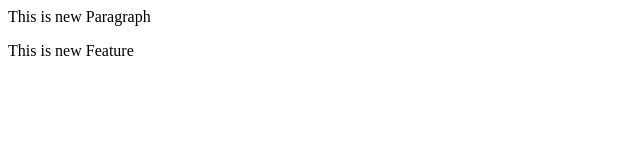
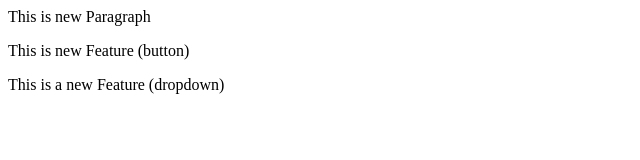
Before and after one commit to Tejassk23/localrepo, a plain HTML site: page index.html in a window 1280 px wide. Shown: the whole page, without its empty margins (0-640 px from the left). Drawn offline with Linux system fonts and the light colour scheme.

Commit message:
Add New Feature

```diff
--- a/index.html
+++ b/index.html
@@ -1,2 +1,3 @@
 <p>This is new Paragraph</p>
-<h>This is new Feature</h>
+<h>This is new Feature (button)</h>
+<p>This is a new Feature (dropdown)</p>
```
